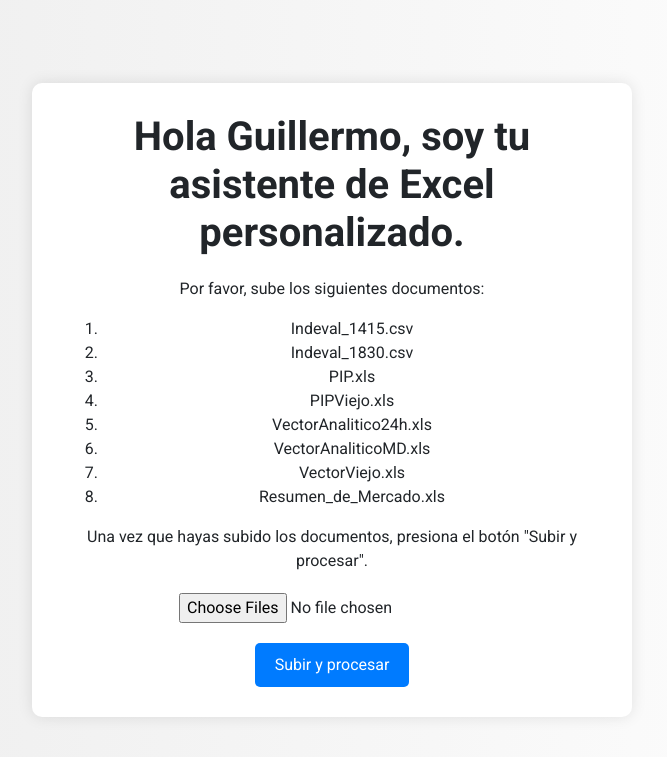
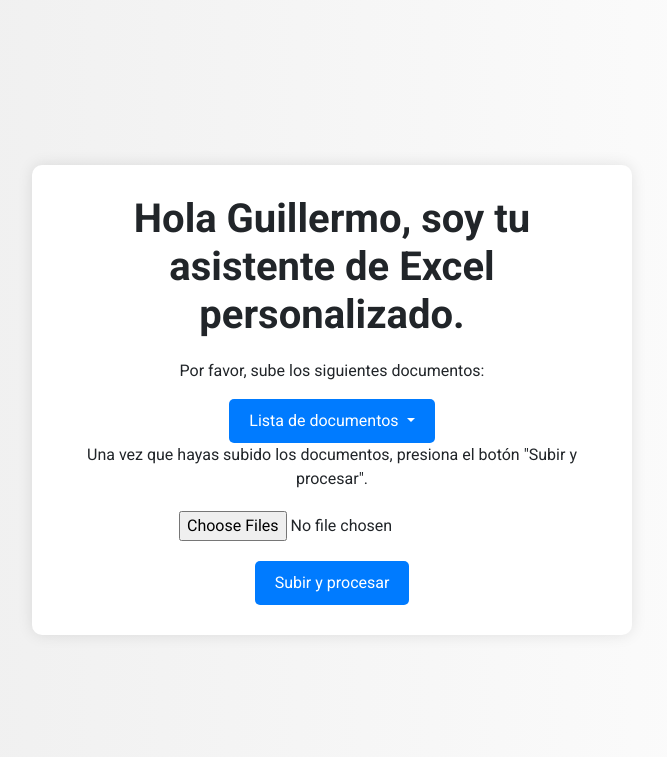
Before and after one commit to LuisSantiagoLopez/guillermo_finanzas_v1, a Django app: page /upload/ in a window 1280 px wide. Shown: the top 757 px of the page, without its empty margins (308-975 px from the left). Run offline with Django 5.2, Linux system fonts and the light colour scheme; some libraries are stand-ins or nearby versions.

Commit message:
Nada de Memo

```diff
--- a/funcionalidad/templates/upload_documents.html
+++ b/funcionalidad/templates/upload_documents.html
@@ -27,6 +27,10 @@
             font-weight: 700;
             margin-bottom: 20px;
         }
+        .dropdown-menu {
+            text-align: center;
+            font-size: 0.9em;
+        }
         form {
             margin-top: 20px;
         }
@@ -46,22 +50,39 @@
         button:hover {
             background: #0056b3;
         }
+        .dropdown-toggle {
+            background: #007bff;
+            color: #fff;
+            border: none;
+            padding: 10px 20px;
+            border-radius: 5px;
+            cursor: pointer;
+            transition: background 0.3s;
+        }
+        .dropdown-toggle:hover {
+            background: #0056b3;
+        }
     </style>
 </head>
 <body>
     <div class="container">
         <h1>Hola Guillermo, soy tu asistente de Excel personalizado.</h1>
         <p>Por favor, sube los siguientes documentos:</p>
-        <ol>
-            <li>Indeval_1415.csv</li>
-            <li>Indeval_1830.csv</li>
-            <li>PIP.xls</li>
-            <li>PIPViejo.xls</li>
-            <li>VectorAnalitico24h.xls</li>
-            <li>VectorAnaliticoMD.xls</li>
-            <li>VectorViejo.xls</li>
-            <li>Resumen_de_Mercado.xls</li>
-        </ol>
+        <div class="dropdown">
+            <button class="btn dropdown-toggle" type="button" id="dropdownMenuButton" data-toggle="dropdown" aria-haspopup="true" aria-expanded="false">
+                Lista de documentos
+            </button>
+            <div class="dropdown-menu" aria-labelledby="dropdownMenuButton">
+                <a class="dropdown-item">Indeval_1415.csv</a>
+                <a class="dropdown-item">Indeval_1830.csv</a>
+                <a class="dropdown-item">PIP.xls</a>
+                <a class="dropdown-item">PIPViejo.xls</a>
+                <a class="dropdown-item">VectorAnalitico24h.xls</a>
+                <a class="dropdown-item">VectorAnaliticoMD.xls</a>
+                <a class="dropdown-item">VectorViejo.xls</a>
+                <a class="dropdown-item">Resumen_de_Mercado.xls</a>
+            </div>
+        </div>
         <p>Una vez que hayas subido los documentos, presiona el botón "Subir y procesar".</p>
         <form method="POST" enctype="multipart/form-data">
             {% csrf_token %}
@@ -69,5 +90,8 @@
             <button type="submit">Subir y procesar</button>
         </form>
     </div>
+    <script src="https://code.jquery.com/jquery-3.5.1.slim.min.js"></script>
+    <script src="https://cdn.jsdelivr.net/npm/@popperjs/core@2.9.1/dist/umd/popper.min.js"></script>
+    <script src="https://stackpath.bootstrapcdn.com/bootstrap/4.5.2/js/bootstrap.min.js"></script>
 </body>
 </html>
```
